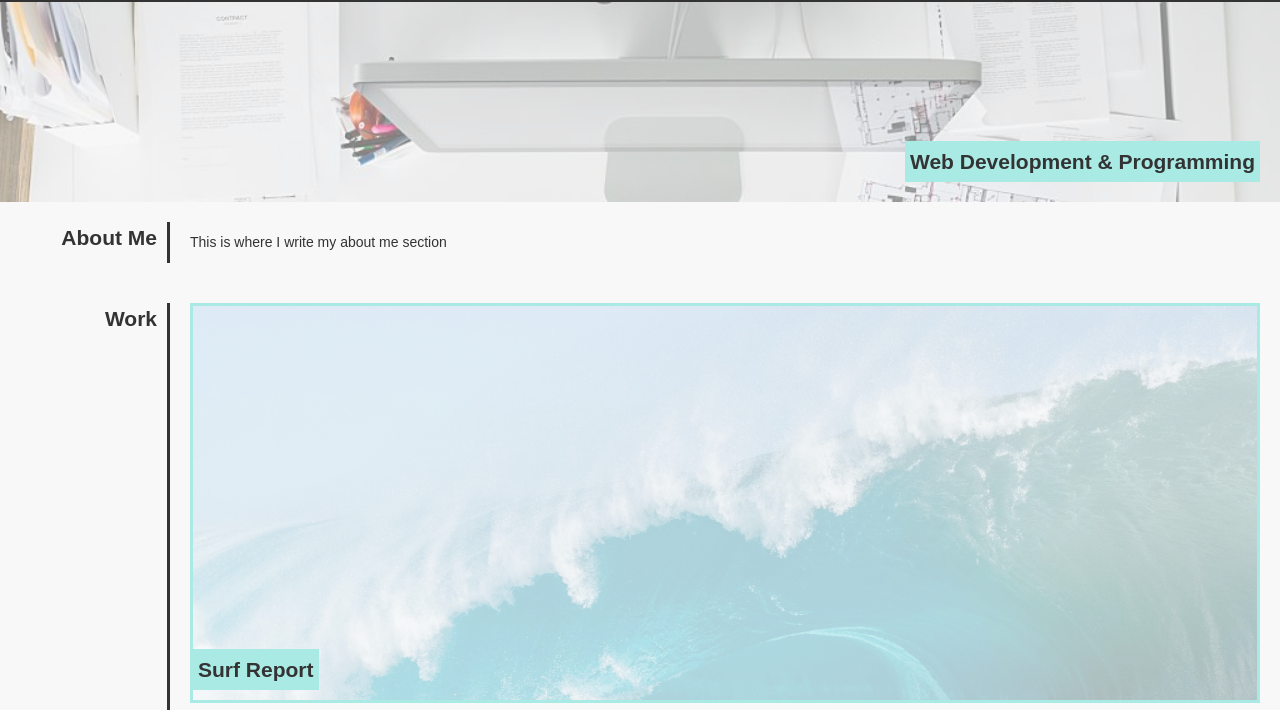
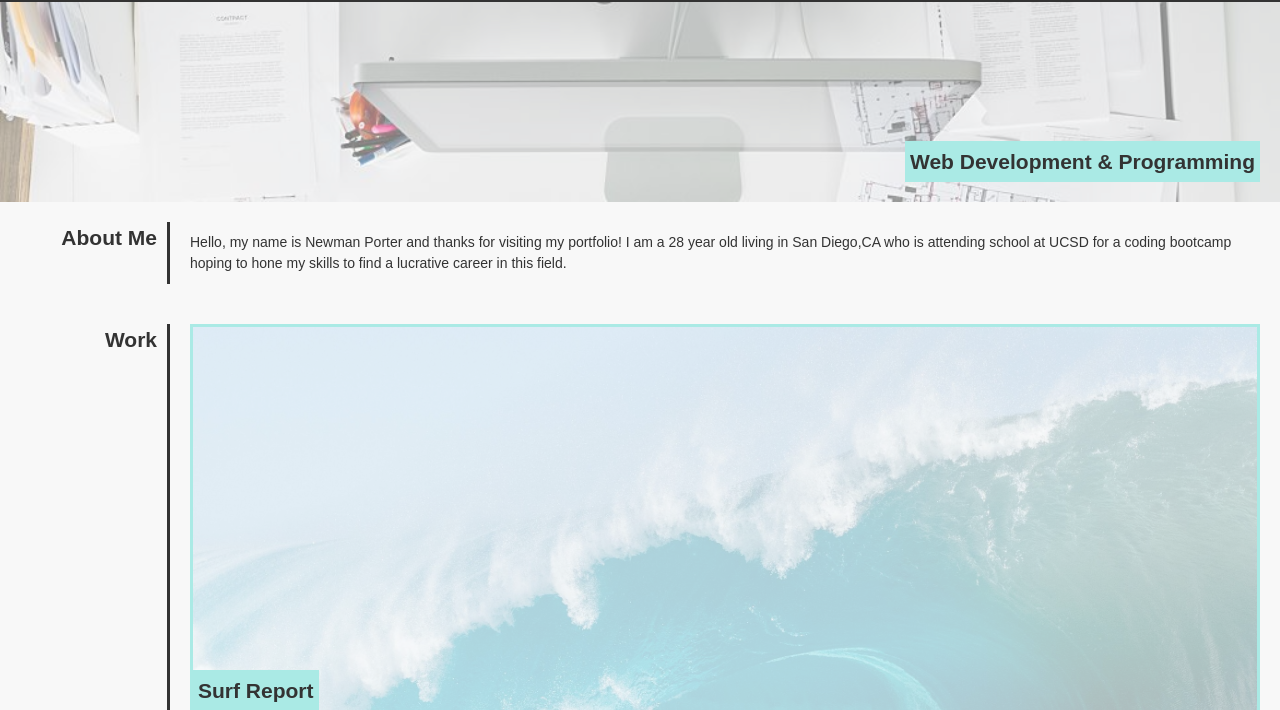
Before and after one commit to nporter619/MyPortfolio, a plain HTML site: page index.html in a window 1280 px wide. Shown: the part 70-780 px from the top of the page. Drawn offline with Linux system fonts and the light colour scheme.

Commit message:
added to the about me section and readme

```diff
--- a/index.html
+++ b/index.html
@@ -34,7 +34,7 @@
                     <h1>About Me</h1>
                 </div>
                 <div class = "right">
-                    <p>This is where I write my about me section</p>
+                    <p>Hello, my name is Newman Porter and thanks for visiting my portfolio! I am a 28 year old living in San Diego,CA who is attending school at UCSD for a coding bootcamp hoping to hone my skills to find a lucrative career in this field.</p>
                 </div>
             </div>
         </section>
```
Also changed, not shown: 1 other file.
